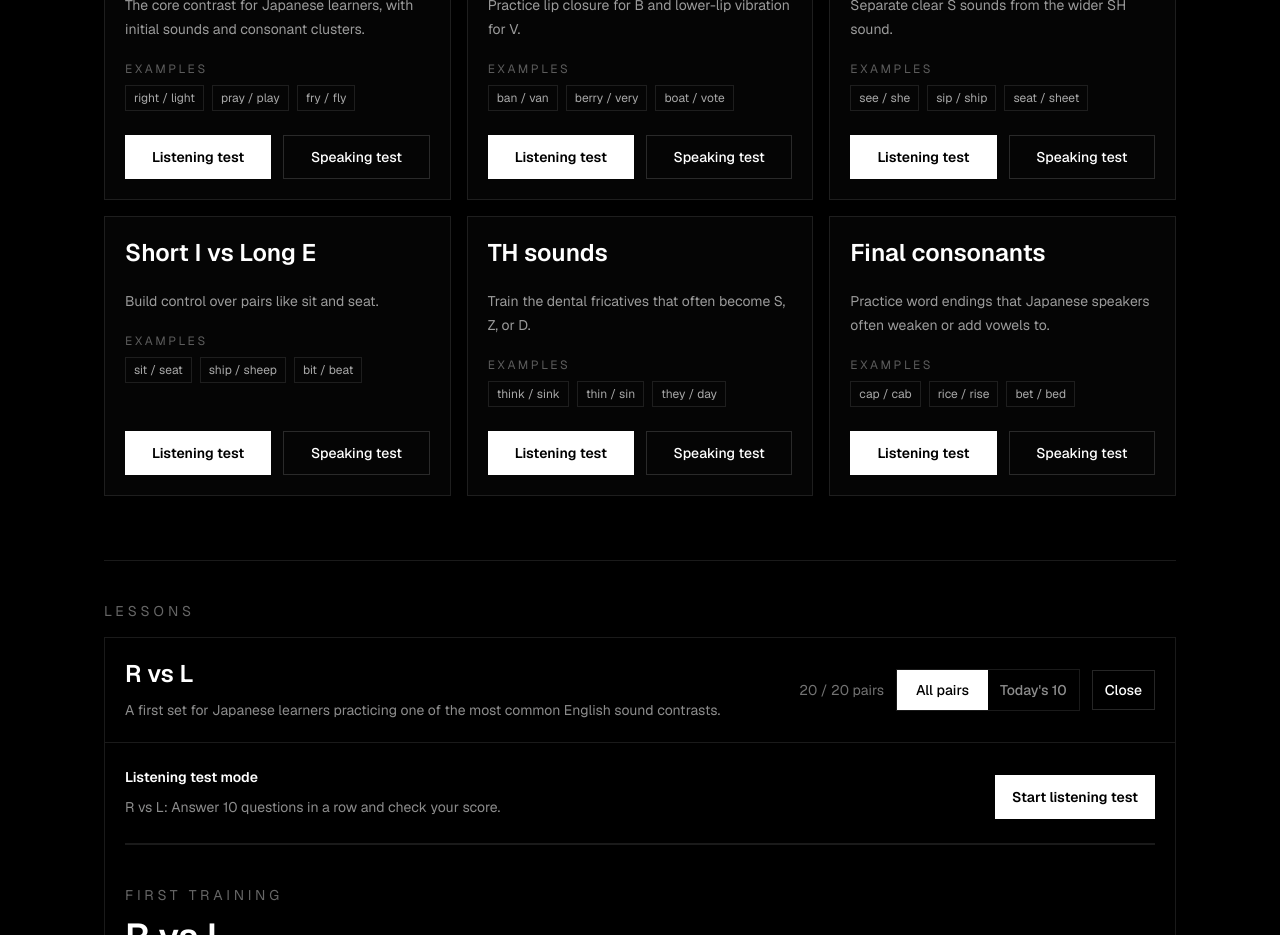
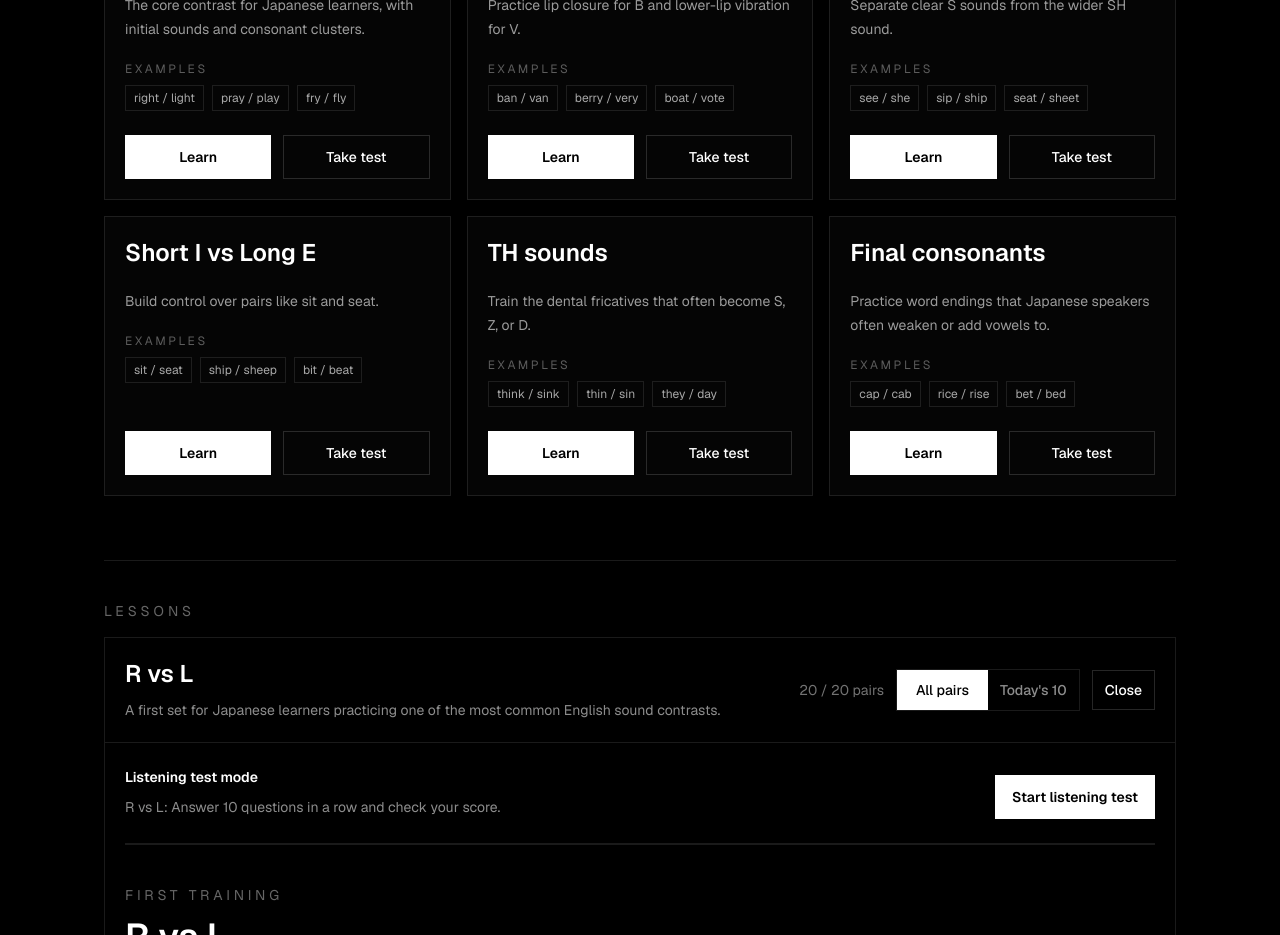
Before and after one commit to KulafuAcademy/ATLAS, a Next.js app: page / in a window 1280 px wide. Shown: the part 780-1715 px from the top of the page. Built offline with nearby package versions, Linux system fonts and the light colour scheme.

Commit message:
Clarify category learn and test entry points

```diff
--- a/components/training/TrainingCategoryOverview.tsx
+++ b/components/training/TrainingCategoryOverview.tsx
@@ -5,7 +5,7 @@ import type { TrainingCategory } from "@/types/training";
 
 type TrainingCategoryOverviewProps = {
   categories: TrainingCategory[];
-  onStart?: (categoryId: string, target: "listening" | "speaking") => void;
+  onStart?: (categoryId: string, target: "learn" | "test") => void;
 };
 
 const overviewCopy = {
@@ -15,8 +15,8 @@ const overviewCopy = {
     description:
       "Start with the most common pronunciation contrasts for Japanese learners, then move into vowels, TH sounds, and word endings.",
     examples: "Examples",
-    listening: "Listening test",
-    speaking: "Speaking test",
+    learn: "Learn",
+    test: "Take test",
   },
   ja: {
     eyebrow: "カリキュラム",
@@ -24,8 +24,8 @@ const overviewCopy = {
     description:
       "日本語話者が苦手になりやすい音から始めて、母音・TH・語尾の子音へ進みます。",
     examples: "例",
-    listening: "聞き取りテスト",
-    speaking: "発音テスト",
+    learn: "学ぶ",
+    test: "テストを受ける",
   },
 };
 
@@ -87,17 +87,17 @@ export function TrainingCategoryOverview({
                 <div className="mt-6 grid gap-3 sm:grid-cols-2">
                   <button
                     type="button"
-                    onClick={() => onStart?.(category.id, "listening")}
+                    onClick={() => onStart?.(category.id, "learn")}
                     className="h-11 border border-white bg-white px-4 text-sm font-semibold text-black transition hover:bg-white/85"
                   >
-                    {copy.listening}
+                    {copy.learn}
                   </button>
                   <button
                     type="button"
-                    onClick={() => onStart?.(category.id, "speaking")}
+                    onClick={() => onStart?.(category.id, "test")}
                     className="h-11 border border-white/15 px-4 text-sm font-medium text-white transition hover:border-white hover:bg-white hover:text-black"
                   >
-                    {copy.speaking}
+                    {copy.test}
                   </button>
                 </div>
               ) : null}
--- a/components/training/TrainingCurriculum.tsx
+++ b/components/training/TrainingCurriculum.tsx
@@ -22,7 +22,7 @@ type TrainingCurriculumProps = {
 };
 
 type PracticeMode = "all" | "daily";
-type EntryTarget = "listening" | "speaking";
+type EntryTarget = "learn" | "test";
 
 const curriculumCopy = {
   en: {
@@ -94,9 +94,7 @@ export function TrainingCurriculum({
 
   function openAndScrollToSection(sectionId: string, target: EntryTarget) {
     const targetElementId =
-      target === "listening"
-        ? `${sectionId}-listening`
-        : `${sectionId}-speaking`;
+      target === "test" ? `${sectionId}-test` : `${sectionId}-learn`;
 
     setOpenSectionIds((currentSectionIds) =>
       currentSectionIds.includes(sectionId)
@@ -193,13 +191,13 @@ export function TrainingCurriculum({
 
                 {sectionIsOpen ? (
                   <div className="border-t border-white/10 px-5 pb-6">
-                    <div id={`${section.id}-listening`} className="scroll-mt-28">
+                    <div id={`${section.id}-test`} className="scroll-mt-28">
                       <ListeningTestSession
                         title={section.title}
                         pairs={getDailyPairs(`${section.id}:listening`, section.pairs)}
                       />
                     </div>
-                    <div id={`${section.id}-speaking`} className="scroll-mt-28">
+                    <div id={`${section.id}-learn`} className="scroll-mt-28">
                       <MinimalPairTrainer
                         title={section.title}
                         description={section.description}
```
